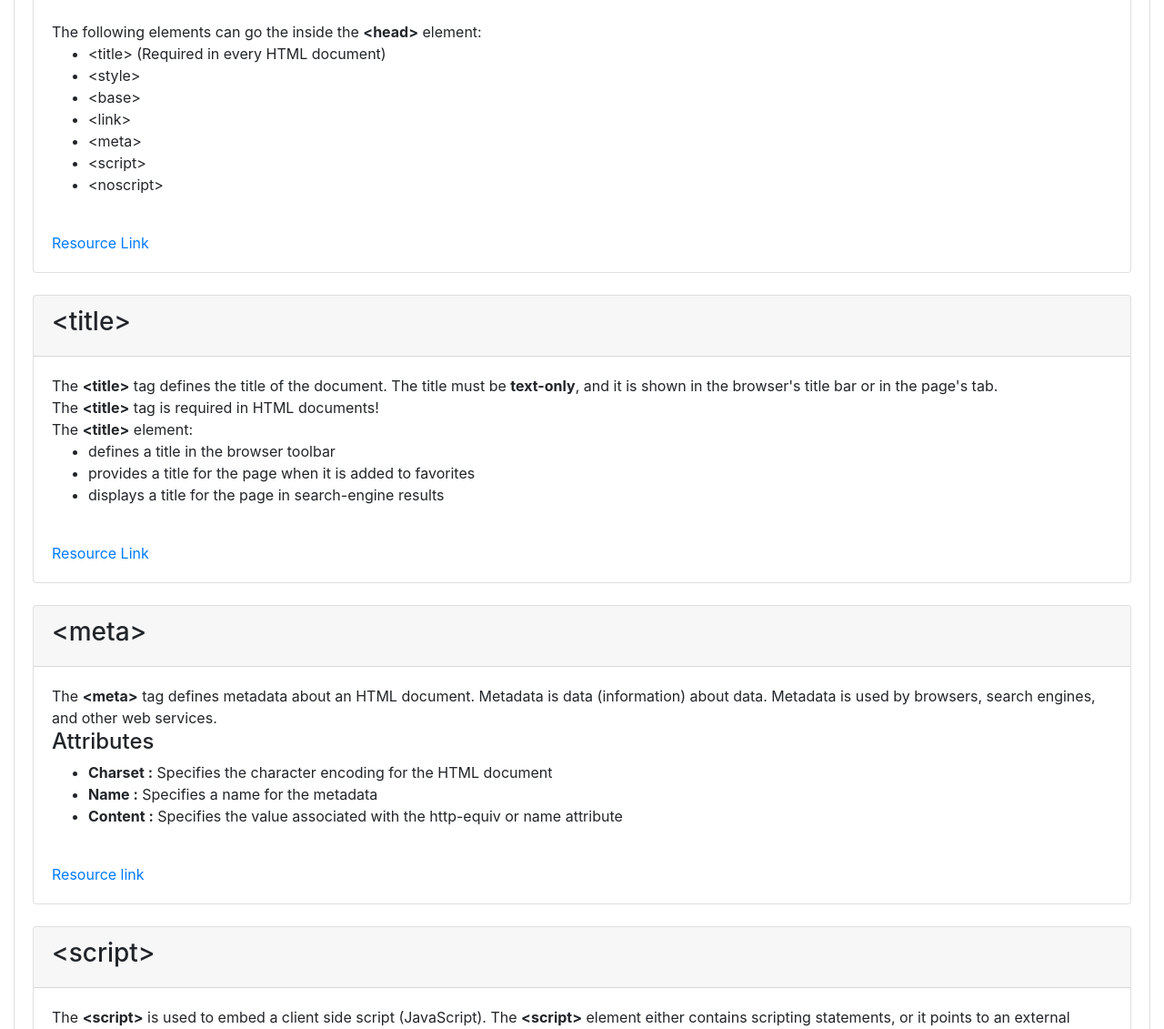
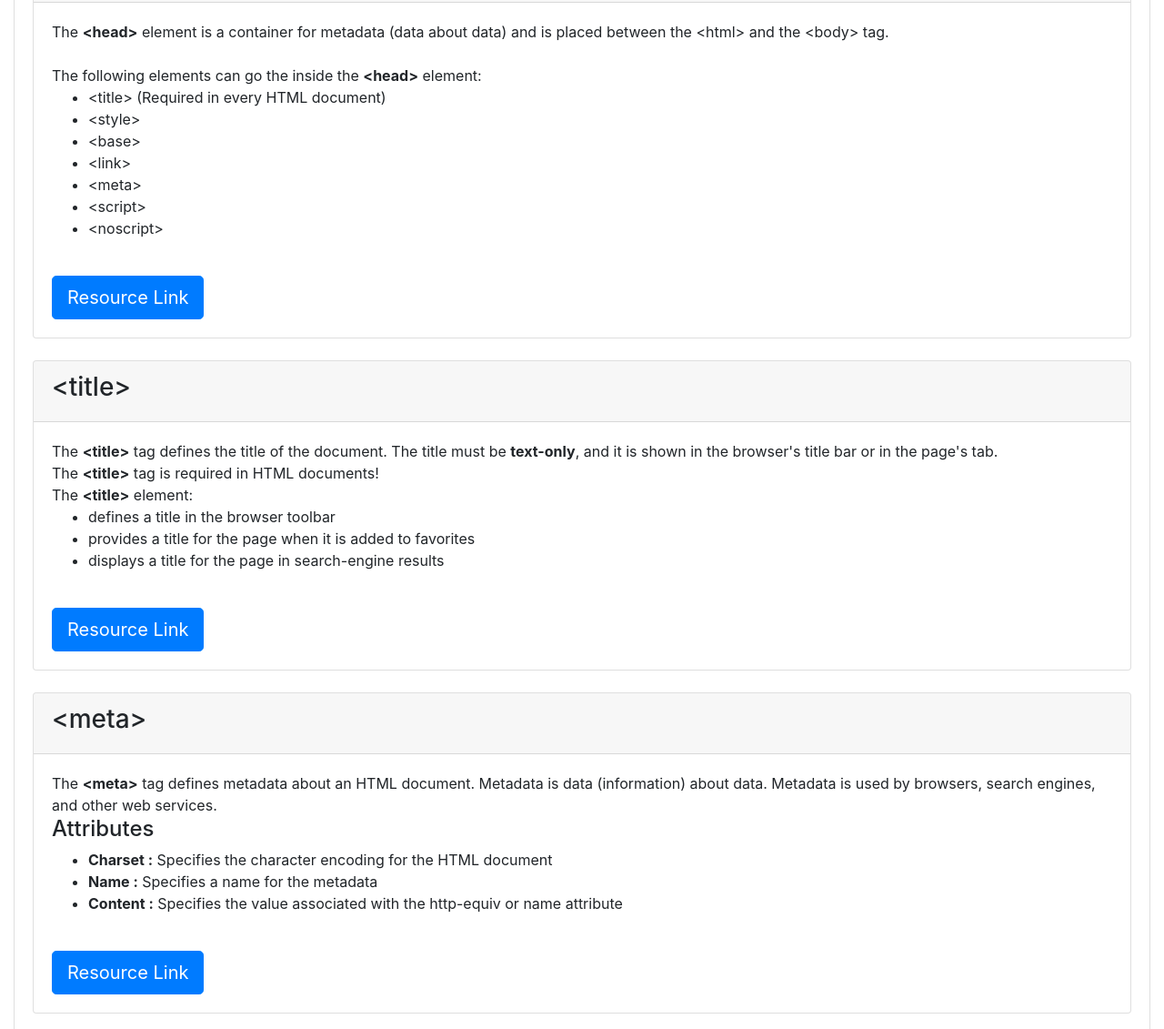
Before and after one commit to kushdeepwalia/webEducation, a plain HTML site: page html.html in a window 1280 px wide. Shown: the part 858-1989 px from the top of the page at 91% size. Drawn offline with nearby package versions, Linux system fonts and the light colour scheme; a web font is replaced by a local one.

Commit message:
html button added

```diff
--- a/html.html
+++ b/html.html
@@ -52,7 +52,7 @@
                                 <div class="card-header w-50">
                                     <strong>&lt;<span class="text-secondary">! DOCTYPE</span> <span class="text-danger">html</span>&gt;</strong>
                                 </div> <br>
-                                <a href="https://www.w3schools.com/tags/tag_doctype.asp">Resource Link</a>
+                                <a href="https://www.w3schools.com/tags/tag_doctype.asp" class="btn btn-lg btn-primary"> Resource Link </a>
                             </div>
                         </div>
                         <br>
@@ -63,7 +63,7 @@
                             <div class="card-body">
                                 The <strong>&lt;html&gt;</strong> element is the root element of an HTML Page. <br>
                                 The <strong>&lt;html&gt;</strong> tag is the container for all other HTML elements (expect for the <strong>&lt;!DOCTYPE&gt;</strong> tag). <br><br>
-                                <a href="https://www.w3schools.com/tags/tag_html.asp">Resource Link</a>
+                                <a href="https://www.w3schools.com/tags/tag_html.asp" class="btn btn-lg btn-primary"> Resource Link </a>
                             </div>
                         </div>
                         <br>
@@ -83,7 +83,7 @@
                                     <li>&lt;script&gt;</li>
                                     <li>&lt;noscript&gt;</li>
                                 </ul> <br>
-                                <a href="https://www.w3schools.com/tags/tag_head.asp">Resource Link</a>
+                                <a href="https://www.w3schools.com/tags/tag_head.asp" class="btn btn-lg btn-primary"> Resource Link </a>
                             </div>
                         </div>
                         <br>
@@ -101,7 +101,7 @@
                                     <li>displays a title for the page in search-engine results</li>
                                 </ul>
                                 <br>
-                                <a href="https://www.w3schools.com/tags/tag_head.asp">Resource Link</a>
+                                <a href="https://www.w3schools.com/tags/tag_head.asp" class="btn btn-lg btn-primary"> Resource Link </a>
                             </div>
                         </div>
                         <br>
@@ -118,7 +118,7 @@
                                     <li><strong>Content :</strong> <span>Specifies the value associated with the http-equiv or name attribute</span></li>
                                 </ul>
                                 <br>
-                                <a target="_blank" href="https://www.w3schools.com/tags/tag_meta.asp"> Resource link </a>
+                                <a target="_blank" href="https://www.w3schools.com/tags/tag_meta.asp" class="btn btn-lg btn-primary"> Resource Link </a>
                             </div>
                         </div>
                         <br>
@@ -134,7 +134,7 @@
                                     <li><strong>Src :</strong> <span>Specifies the URL of an external script file </span></li>
                                 </ul>
                                 <br>
-                                <a target="_blank" href="https://www.w3schools.com/tags/tag_script.asp"> Resource link </a>
+                                <a target="_blank" href="https://www.w3schools.com/tags/tag_script.asp" class="btn btn-lg btn-primary"> Resource Link </a>
                             </div>
                         </div>
                         <br>
@@ -150,7 +150,7 @@
                                     <li><strong>Href :</strong> <span>Specifies the location of the linked document </span></li>
                                 </ul>
                                 <br>
-                                <a target="_blank" href="https://www.w3schools.com/tags/tag_link.asp"> Resource link </a>
+                                <a target="_blank" href="https://www.w3schools.com/tags/tag_link.asp" class="btn btn-lg btn-primary"> Resource Link </a>
                             </div>
                         </div>
                         <br>
@@ -161,7 +161,7 @@
                             <div class="card-body">
                                 The <strong>&lt;div&gt;</strong> tag defines a division or a section in a HTML document. The <strong>&lt;div&gt;</strong> tag is used as a container for HTML elements - which is then styled with CSS or manipulated with JavaScript. The <strong>&lt;div&gt;</strong> tag is easily styled by using the class or id attribute
                                 <br>
-                                <a target="_blank" href="https://www.w3schools.com/tags/tag_div.asp"> Resource link </a>
+                                <a target="_blank" href="https://www.w3schools.com/tags/tag_div.asp" class="btn btn-lg btn-primary"> Resource Link </a>
                             </div>
                         </div>
                         <br>
@@ -172,7 +172,7 @@
                             <div class="card-body">
                                 The <strong>&lt;nav&gt;</strong> tag defines a set of navigation links. The <strong>&lt;nav&gt;</strong> element is intended only major block of navigation links.
                                 <br>
-                                <a target="_blank" href="https://www.w3schools.com/tags/tag_nav.asp"> Resource link </a>
+                                <a target="_blank" href="https://www.w3schools.com/tags/tag_nav.asp" class="btn btn-lg btn-primary"> Resource Link </a>
                             </div>
                         </div>
                         <br>
@@ -189,7 +189,7 @@
                                     <li>authorship information</li>
                                 </ul>
                                 <br>
-                                <a target="_blank" href="https://www.w3schools.com/tags/tag_header.asp"> Resource link </a>
+                                <a target="_blank" href="https://www.w3schools.com/tags/tag_header.asp" class="btn btn-lg btn-primary"> Resource Link </a>
                             </div>
                         </div>
                         <br>
@@ -209,7 +209,7 @@
                                     <li>related documents</li>
                                 </ul>
                                 <br>
-                                <a target="_blank" href="https://www.w3schools.com/tags/tag_footer.asp"> Resource link </a>
+                                <a target="_blank" href="https://www.w3schools.com/tags/tag_footer.asp" class="btn btn-lg btn-primary"> Resource Link </a>
                             </div>
                         </div>
                         <br>
@@ -221,7 +221,7 @@
                                 The <strong>&lt;style&gt;</strong> tag is used to define style information (CSS) for a document. <br>
                                 Inside the <strong>&lt;style&gt;</strong> element you specify how HTML elements should render in a browser. <br>
                                 <br>
-                                <a target="_blank" href="https://www.w3schools.com/tags/tag_nav.asp"> Resource link </a>
+                                <a target="_blank" href="https://www.w3schools.com/tags/tag_nav.asp" class="btn btn-lg btn-primary"> Resource Link </a>
                             </div>
                         </div>
                         <br>
@@ -233,7 +233,7 @@
                                 The <strong>&lt;body&gt;</strong> tag defines the document's body. <br>
                                 The <strong>&lt;body&gt;</strong> element contains all the contents of an HTML document, such as headings, paragraphs, images, hyperlinks, tables, lists, etc. <br>
                                 <br>
-                                <a target="_blank" href="https://www.w3schools.com/tags/tag_body.asp"> Resource link </a>
+                                <a target="_blank" href="https://www.w3schools.com/tags/tag_body.asp" class="btn btn-lg btn-primary"> Resource Link </a>
                             </div>
                         </div>
                         <br>
@@ -251,7 +251,7 @@
                                     <li><h5>&lt;h5&gt;</h5></li>
                                     <li><h6>&lt;h6&gt;</h6></li>
                                 </ul>
-                                <a target="_blank" href="https://www.w3schools.com/html/html_headings.asp"> Resource link </a>
+                                <a target="_blank" href="https://www.w3schools.com/html/html_headings.asp" class="btn btn-lg btn-primary"> Resource Link </a>
                             </div>
                         </div>
                         <br>
@@ -262,7 +262,7 @@
                             <div class="card-body">
                                 The <strong>&lt;p&gt;</strong> element defines a paragraph. <br>
                                 A Paragraph always start on a new line, and browsers automatically add some white space (a margin) before and afte a paragraph. <br><br>
-                                <a target="_blank" href="https://www.w3schools.com/html/html_paragraphs.asp"> Resource link </a>
+                                <a target="_blank" href="https://www.w3schools.com/html/html_paragraphs.asp" class="btn btn-lg btn-primary"> Resource Link </a>
                             </div>
                         </div>
                         <br>
@@ -272,7 +272,7 @@
                             </div>
                             <div class="card-body">
                                 The <strong>&lt;strong&gt;</strong> tag is used to define text with strong importance. The content inside is typically displayed in bold.<br><br>
-                                <a target="_blank" href="https://www.w3schools.com/html/html_paragraphs.asp"> Resource link </a>
+                                <a target="_blank" href="https://www.w3schools.com/html/html_paragraphs.asp" class="btn btn-lg btn-primary"> Resource Link </a>
                             </div>
                         </div>
                         <br>
@@ -285,9 +285,9 @@
                                 The most important attribute of the <strong>&lt;a&gt;</strong> element is the <strong>href</strong> attribute, which indicates the link's destination. <br><br>
                                 By Default, links will appear as follows in all browsers: <br>
                                 <ul>
-                                    <li>An unvisited link is underlined and blue <a style="text-decoration: underline; color: blue;" target="_blank" href="https://www.w3schools.com/tags/tag_a.asp"> Resource link </a> </li>
-                                    <li>A visited link is underlined and purple <a style="text-decoration: underline; color: purple;" target="_blank" href="https://www.w3schools.com/tags/tag_a.asp"> Resource link </a></>
-                                    <li>An active link is underlined and red <a style="text-decoration: underline; color: red;" target="_blank" href="https://www.w3schools.com/tags/tag_a.asp"> Resource link </a></li>
+                                    <li>An unvisited link is underlined and blue <a style="text-decoration: underline; color: blue;" target="_blank" href="https://www.w3schools.com/tags/tag_a.asp"> Resource Link </a> </li>
+                                    <li>A visited link is underlined and purple <a style="text-decoration: underline; color: purple;" target="_blank" href="https://www.w3schools.com/tags/tag_a.asp"> Resource Link </a></li>
+                                    <li>An active link is underlined and red <a style="text-decoration: underline; color: red;" target="_blank" href="https://www.w3schools.com/tags/tag_a.asp"> Resource Link </a></li>
                                 </ul>
                             </div>
                         </div>
@@ -301,12 +301,12 @@
                                     <li>The <strong>&lt;ul&gt;</strong> tag defines an unordered (bulleted) list.</li>
                                     <li>Use the <strong>&lt;ul&gt;</strong> tag together with the <a href="https://www.w3schools.com/tags/tag_li.asp"><strong>&lt;li&gt;</strong></a> tag to create unordered lists.</li>
                                 </ul>
-                                <a href="https://www.w3schools.com/tags/tag_ul.asp">Resource Link</a><br><br>
+                                <a href="https://www.w3schools.com/tags/tag_ul.asp" class="btn btn-lg btn-primary"> Resource Link </a><br><br>
                                 <ol>
                                     <li>The <strong>&lt;ol&gt;</strong> tag defines an ordered list.</li>
                                     <li>An ordered list can be numberical or alphabetical.</li>
                                 </ol>
-                                <a href="https://www.w3schools.com/tags/tag_ol.asp">Resource Link</a>
+                                <a href="https://www.w3schools.com/tags/tag_ol.asp" class="btn btn-lg btn-primary"> Resource Link </a>
                             </div>
                         </div>
                         <br>
@@ -316,7 +316,7 @@
                             </div>
                             <div class="card-body">
                                 The <strong>&lt;section&gt;</strong> tag defines a section in a document. <br><br>
-                                <a target="_blank" href="https://www.w3schools.com/tags/tag_section.asp"> Resource link </a></li>
+                                <a target="_blank" href="https://www.w3schools.com/tags/tag_section.asp" class="btn btn-lg btn-primary"> Resource Link </a></li>
                                 </ul>
                             </div>
                         </div>
@@ -327,6 +327,5 @@
         <footer class="bg-dark text-primary footer">
             <span class="text-light">Developed by <a class="name">Kushdeep Singh</a> and <a class="name">Jaskeerat Singh</a></span>
         </footer>
-        <script src="script.js"></script>
     </body>
 </html>
```
Also changed, not shown: 1 other file.
